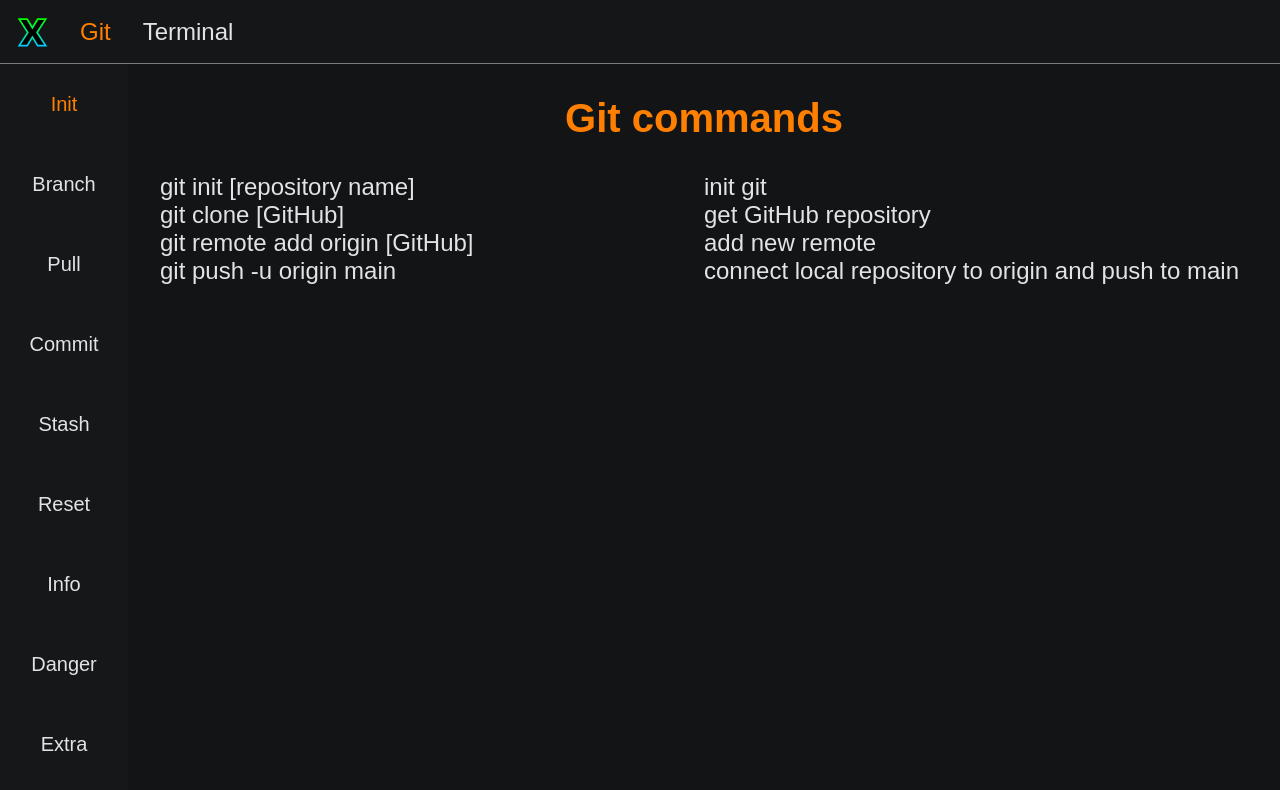
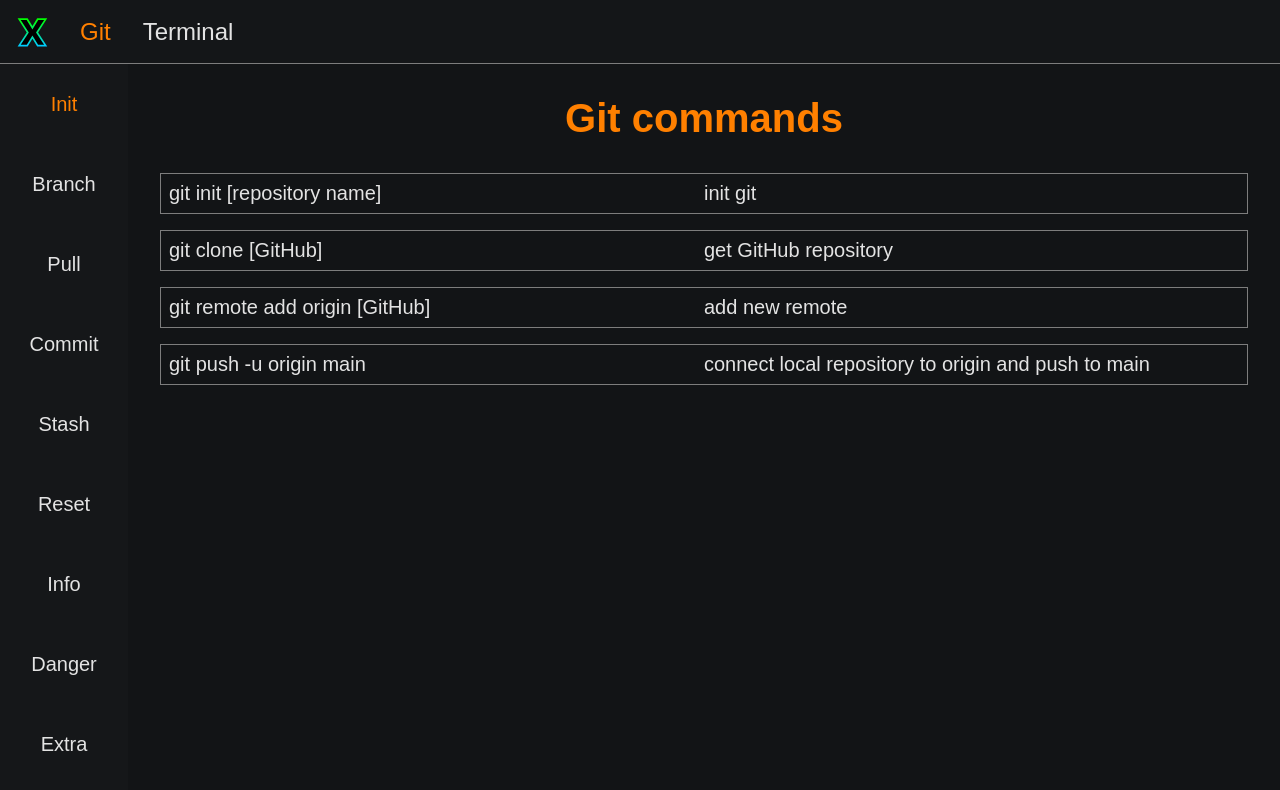
Before and after one commit to TetrisBattle/Notepad, a React (Create React App) app: page /notepad in a window 1280 px wide. Shown: the top 790 px of the page. Built offline with nearby package versions, Linux system fonts and the light colour scheme.

Commit message:
git page styles

```diff
--- a/src/scss/main.css
+++ b/src/scss/main.css
@@ -99,7 +99,7 @@ button {
     color: #E3E3E3;
   }
   .mainHeader nav button:hover {
-    color: #ffb366;
+    background-color: #2a2f34;
   }
   .mainHeader nav button.selected {
     color: #ff8000;
@@ -306,7 +306,7 @@ dialog .container .actions button {
 }
 
 .Notepad .git nav button:hover {
-  color: #ffb366;
+  background-color: #2c3035;
 }
 
 .Notepad .git nav button.selected {
@@ -334,12 +334,16 @@ dialog .container .actions button {
   display: -webkit-box;
   display: -ms-flexbox;
   display: flex;
+  border: solid #7D7D7D 0.05rem;
+  margin-bottom: 1rem;
+  padding: 0.5rem;
 }
 
 .Notepad .git main section .note p {
   -webkit-box-flex: 1;
       -ms-flex: 1;
           flex: 1;
+  font-size: 1.25rem;
 }
 
 .RemConverter {
--- a/src/scss/mixins/_components.scss
+++ b/src/scss/mixins/_components.scss
@@ -42,7 +42,7 @@
 		font-size: 1.5rem;
 		background-color: $backgroundColor;
 		color: $colorText;
-		&:hover { color: lighten($colorPrimary, 20%); }
+		&:hover { background-color: lighten($backgroundColor, 10%); }
 	}
 
 	button.selected { color: $colorPrimary; }
@@ -60,7 +60,7 @@
 		font-size: 1.25rem;
 		background-color: $backgroundColor;
 		color: $colorText;
-		&:hover { color: lighten($colorPrimary, 20%); }
+		&:hover { background-color: lighten($backgroundColor, 10%); }
 	}
 
 	button.selected { color: $colorPrimary; }
--- a/src/scss/pages/_notepad.scss
+++ b/src/scss/pages/_notepad.scss
@@ -26,9 +26,13 @@
 
 				.note {
 					display: flex;
+					border: solid $gray 0.05rem;
+					margin-bottom: 1rem;
+					padding: 0.5rem;
 
 					p {
 						flex: 1;
+						font-size: 1.25rem;
 					}
 				}
 			}
--- a/src/scss/setup/_variables.scss
+++ b/src/scss/setup/_variables.scss
@@ -6,8 +6,8 @@ $lg: 75rem; 	// 1200px Desktops, large screens
 $xl: 100rem; 	// 1600px Extra large screens, TV
 
 $black0: hsl(210%, 10%, 8%);
-$black1: hsl(210%, 10%, 9%);
-$black2: hsl(210%, 10%, 10%);
+$black1: lighten($black0, 1%);
+$black2: lighten($black0, 2%);
 $gray: #7D7D7D; // disabled color
 
 // $white0: #FFFFFF; // too bright
```
Also changed, not shown: 1 other file (tests, documents, lock files or other folders).
